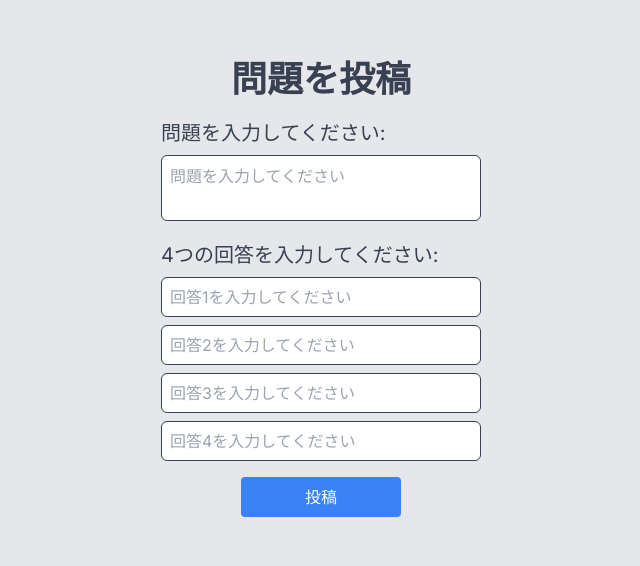
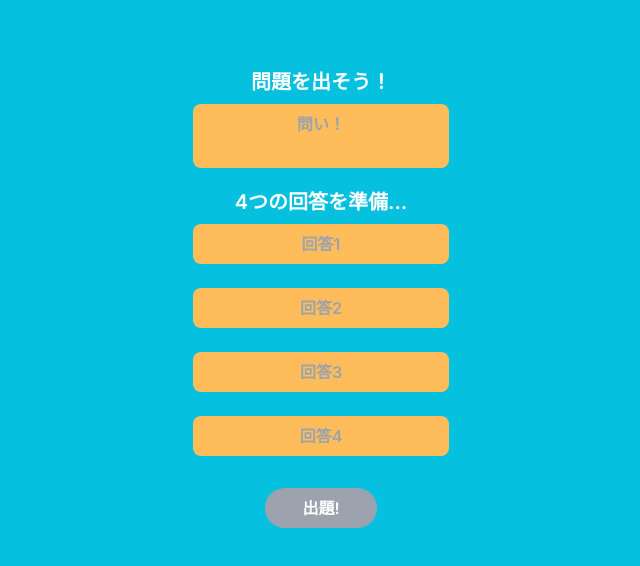
Before and after one commit to tomizawakenshin/hackathon_team4, a Next.js app: page /post in a window 1280 px wide. Shown: the part 112-678 px from the top of the page, without its empty margins (319-959 px from the left). Built offline with nearby package versions, Linux system fonts and the light colour scheme.

Commit message:
💄 UIの修正

```diff
--- a/src/app/post/page.tsx
+++ b/src/app/post/page.tsx
@@ -1,10 +1,44 @@
-import QuestionForm from "@/components/QuestionForm";
+"use client";
+
+import AnswerList from "@/components/AnswerList";
+import QuestionInput from "@/components/QuestionInput";
+import SubmitButton from "@/components/SubmitButton";
+import { useEffect, useState } from "react";
 
 const PostPage: React.FC = () => {
+  const [question, setQuestion] = useState("");
+  const [answers, setAnswers] = useState(["", "", "", ""]);
+  const [isFormValid, setIsFormValid] = useState(false);
+
+  useEffect(() => {
+    // フォームのバリデーションを行う
+    const isQuestionValid = question.trim().length > 0;
+    const areAnswersValid = answers.every((answer) => answer.trim().length > 0);
+    setIsFormValid(isQuestionValid && areAnswersValid);
+  }, [question, answers]);
+
+  const handleAnswerChange = (index: number, value: string) => {
+    const newAnswers = [...answers];
+    newAnswers[index] = value;
+    setAnswers(newAnswers);
+  };
+
+  const handleSubmit = async (e: React.FormEvent) => {
+    e.preventDefault();
+    console.log(question, answers);
+    // 投稿処理を書く
+  };
+
   return (
-    <div className="flex flex-col items-center justify-center min-h-screen bg-gray-200 text-gray-700">
-      <h1 className="text-4xl font-bold ">問題を投稿</h1>
-      <QuestionForm />
+    <div className="flex flex-col items-center justify-center min-h-screen text-center bg-blue-300 text-white">
+      <form className="w-full max-w-64 mt-5" onSubmit={handleSubmit}>
+        <QuestionInput question={question} setQuestion={setQuestion} />
+        <AnswerList answers={answers} handleAnswerChange={handleAnswerChange} />
+        <SubmitButton
+          isFormValid={isFormValid}
+          setIsFormValid={setIsFormValid}
+        />
+      </form>
     </div>
   );
 };
--- a/src/components/AnswerList.tsx
+++ b/src/components/AnswerList.tsx
@@ -3,20 +3,23 @@ interface AnswerListProps {
   handleAnswerChange: (index: number, value: string) => void;
 }
 
-const AnswerList: React.FC<AnswerListProps> = ({ answers, handleAnswerChange }) => {
+const AnswerList: React.FC<AnswerListProps> = ({
+  answers,
+  handleAnswerChange,
+}) => {
   return (
     <div className="flex flex-col mt-5">
-      <p className="text-xl">4つの回答を入力してください:</p>
+      <p className="mb-2 text-xl font-semibold">4つの回答を準備...</p>
       {answers.map((answer, index) => (
         <div key={index}>
           <input
             id={`answer${index}`}
-            className="p-2 mt-2 border border-gray-700 h-10 rounded-md resize-none w-full focus:outline-none focus:ring-2 focus:ring-blue-500 focus:border-transparent"
+            className="p-2 mb-6 font-semibold text-center bg-yellow-300 h-10 rounded-lg resize-none w-full focus:outline-none focus:ring-2 focus:ring-white focus:border-transparent"
             value={answer}
             onChange={(e) => {
               handleAnswerChange(index, e.target.value);
             }}
-            placeholder={`回答${index + 1}を入力してください`}
+            placeholder={`回答${index + 1}`}
           ></input>
         </div>
       ))}
--- a/src/components/QuestionInput.tsx
+++ b/src/components/QuestionInput.tsx
@@ -3,18 +3,21 @@ interface QuestionInputProps {
   setQuestion: (value: string) => void;
 }
 
-const QuestionInput: React.FC<QuestionInputProps> = ({ question, setQuestion }) => {
+const QuestionInput: React.FC<QuestionInputProps> = ({
+  question,
+  setQuestion,
+}) => {
   return (
     <div className="flex flex-col">
-      <label className="text-xl" htmlFor="question">
-        問題を入力してください:
+      <label className="text-xl font-semibold" htmlFor="question">
+        問題を出そう！
       </label>
       <textarea
         id="question"
-        className="p-2 mt-2 border border-gray-700 rounded-md resize-none w-full focus:outline-none focus:ring-2 focus:ring-blue-500 focus:border-transparent"
+        className="p-2 mt-2 font-semibold text-center bg-yellow-300 rounded-lg resize-none w-full focus:outline-none focus:ring-2 focus:ring-white focus:border-transparent"
         value={question}
         onChange={(e) => setQuestion(e.target.value)}
-        placeholder="問題を入力してください"
+        placeholder="問い！"
       ></textarea>
     </div>
   );
--- a/src/components/SubmitButton.tsx
+++ b/src/components/SubmitButton.tsx
@@ -1,11 +1,20 @@
-const SubmitButton: React.FC = () => {
+interface SubmitButtonProps {
+  isFormValid: boolean;
+  setIsFormValid: (value: boolean) => void;
+}
+
+const SubmitButton: React.FC<SubmitButtonProps> = ({
+  isFormValid,
+  setIsFormValid,
+}) => {
   return (
     <div className="flex justify-center">
       <button
         type="submit"
-        className="mt-4 w-full max-w-40 px-4 py-2 text-white bg-blue-500 rounded"
+        disabled={!isFormValid}
+        className={`mt-2 w-full max-w-28 px-4 py-2 font-semibold text-white rounded-full ${isFormValid ? "bg-red-300" : "bg-gray-400"}`}
       >
-        投稿
+        出題!
       </button>
     </div>
   );
```
